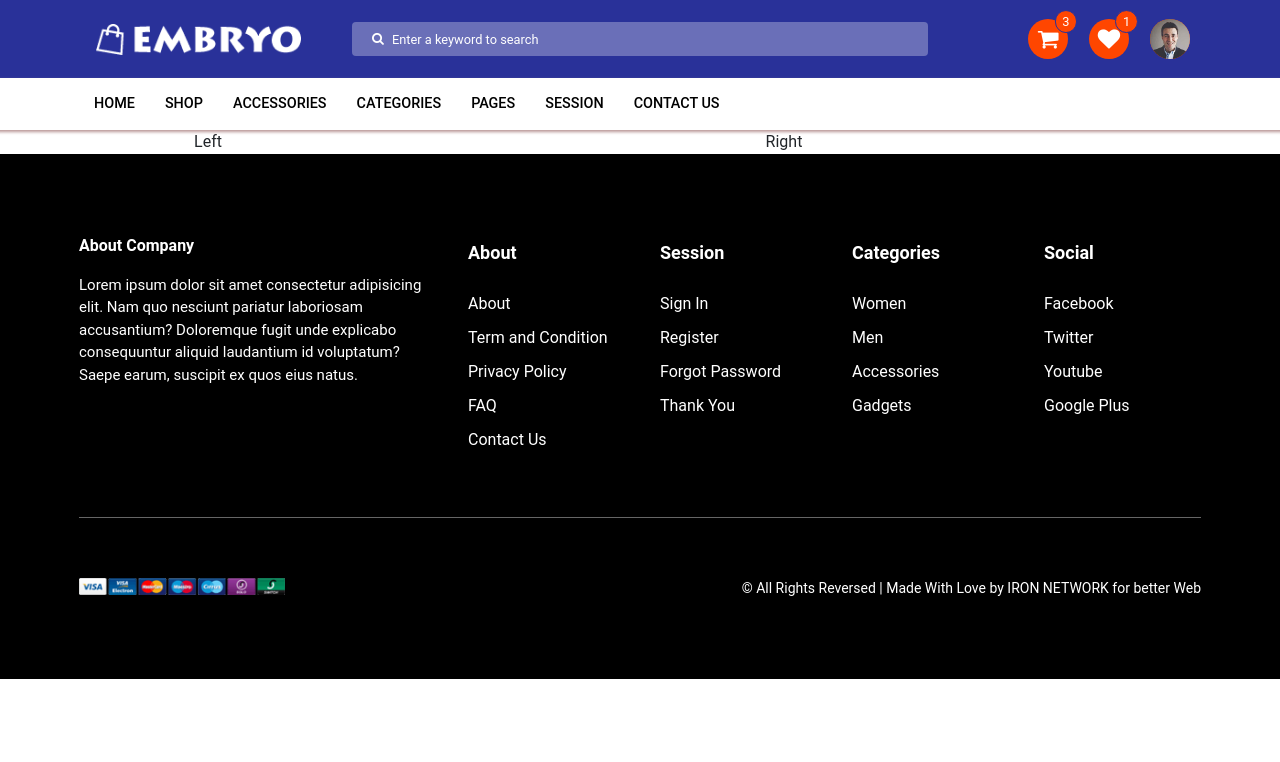
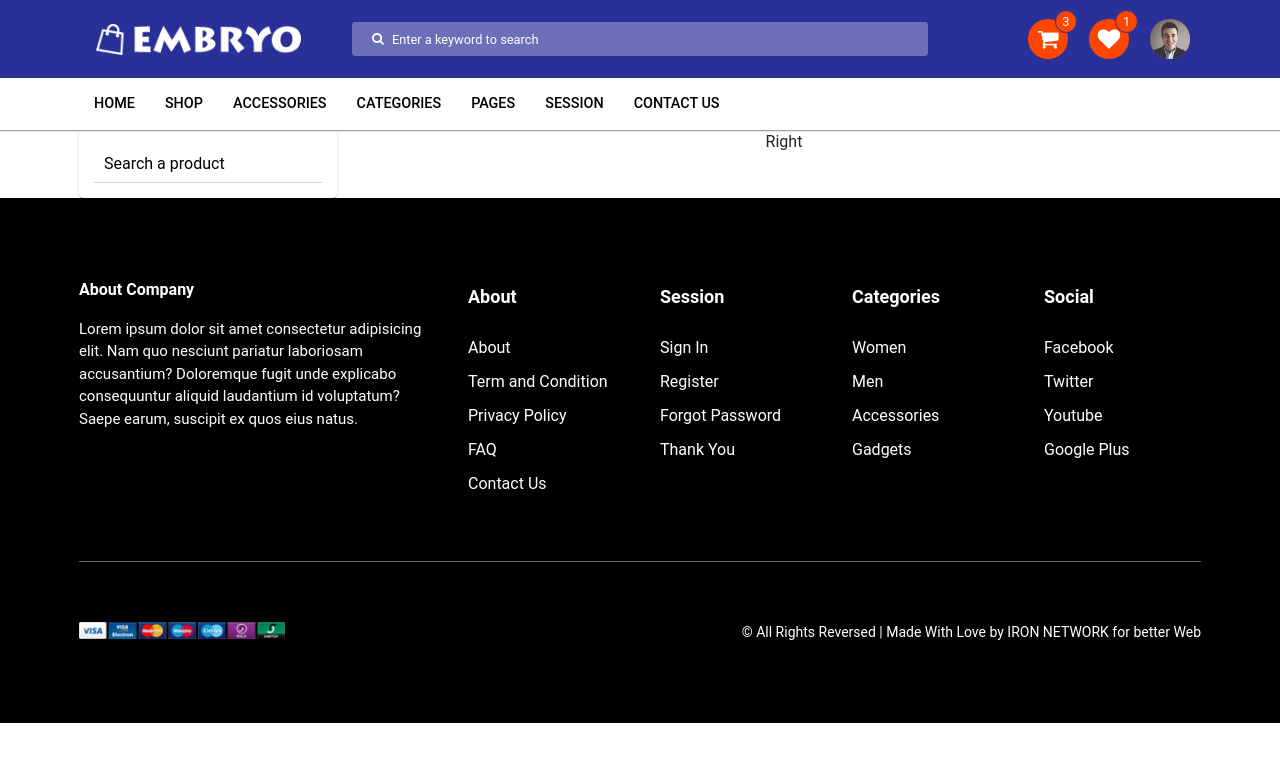
Before and after one commit to lmint3010/team-shop, a React (Create React App) app: page /categories in a window 1280 px wide. Shown: the top 762 px of the page. Built offline with nearby package versions, Linux system fonts and the light colour scheme.

Commit message:
search product

```diff
--- a/src/components/Categories/Categories.js
+++ b/src/components/Categories/Categories.js
@@ -1,13 +1,16 @@
 import React from 'react';
 import { Row, Col, Container } from 'reactstrap';
+import SearchProducts from './SearchProducts/SearchProducts';
 
 const Categories = () => (
-  <Container>
-    <Row>
-      <Col lg="3">Left</Col>
-      <Col lg="9">Right</Col>
-    </Row>
-  </Container>
+    <Container>
+        <Row>
+            <Col lg="3">
+                <SearchProducts />
+            </Col>
+            <Col lg="9">Right</Col>
+        </Row>
+    </Container>
 )
 
 export default Categories
--- /dev/null
+++ b/src/components/Categories/SearchProducts/SearchProducts.js
@@ -0,0 +1,16 @@
+import React from 'react';
+import { Form, Input } from 'reactstrap';
+import './SearchProducts.scss';
+
+const SearchProducts = () => {
+    return (
+        <div className="search-product-block">
+            <Form>
+                <Input className="search-product" placeholder="Search a product" />
+            </Form>
+        </div>
+
+    )
+}
+
+export default SearchProducts;
--- /dev/null
+++ b/src/components/Categories/SearchProducts/SearchProducts.scss
@@ -0,0 +1,50 @@
+
+.search-product-block {
+    padding: 15px;
+    border-radius: 5px;
+    -webkit-border-radius: 5px;
+    -moz-border-radius: 5px;
+    -ms-border-radius: 5px;
+    -o-border-radius: 5px;
+    background-color: #fff;
+    -webkit-box-shadow: 0 2px 1px -1px rgba(0,0,0,.2), 0 1px 1px 0 rgba(0,0,0,.14), 0 1px 3px 0 rgba(0,0,0,.12);
+            box-shadow: 0 2px 1px -1px rgba(0,0,0,.2), 0 1px 1px 0 rgba(0,0,0,.14), 0 1px 3px 0 rgba(0,0,0,.12);
+    .search-product {
+        border-top: transparent;
+        border-left: transparent;
+        border-right: transparent;
+        padding-left: 10px;
+        padding-top: 5px;
+        padding-bottom: 5px;
+        color: #000;
+        border-radius:0;
+        -webkit-border-radius:0;
+        -moz-border-radius:0;
+        -ms-border-radius:0;
+        -o-border-radius:0;
+        background-color: #fff;
+        border-bottom: 1px solid #d5d5d5;
+        transition: all .3s ease;
+        -webkit-transition: all .3s ease;
+        -moz-transition: all .3s ease;
+        -ms-transition: all .3s ease;
+        -o-transition: all .3s ease;
+        &:focus {
+            border: 1px solid #80bdff;
+            -webkit-box-shadow: none !important;
+                    box-shadow: none !important;
+        }
+        &::-webkit-input-placeholder  {
+            color: #000;
+        }
+        &:-ms-input-placeholder  {
+            color: #000;
+        }
+        &::-ms-input-placeholder  {
+            color: #000;
+        }
+        &::placeholder  {
+            color: #000;
+        }
+    }
+}
--- a/src/components/TopMenu/TopMenu.css
+++ b/src/components/TopMenu/TopMenu.css
@@ -12,8 +12,8 @@
     bottom: 0;
     left: -9999px;
     right: -9999px;
-    -webkit-box-shadow: 1px 2px 3px #b99696;
-            box-shadow: 1px 2px 3px #b99696;
+    -webkit-box-shadow: 0 2px 1px -1px rgba(0,0,0,.2), 0 1px 1px 0 rgba(0,0,0,.14), 0 1px 3px 0 rgba(0,0,0,.12);
+            box-shadow: 0 2px 1px -1px rgba(0,0,0,.2), 0 1px 1px 0 rgba(0,0,0,.14), 0 1px 3px 0 rgba(0,0,0,.12);
     pointer-events: none;
     z-index: -1;
 }
--- a/src/index.css
+++ b/src/index.css
@@ -6,6 +6,7 @@ body {
     sans-serif;
   -webkit-font-smoothing: antialiased;
   -moz-osx-font-smoothing: grayscale;
+  background-color: #fafafa;
   overflow-x: hidden;
 }
 
@@ -30,6 +31,9 @@ a {
 a:hover {
   text-decoration: none !important;
 }
+:focus {
+  outline: 0;
+}
 .carousel {
   z-index: -1;
 }
```
